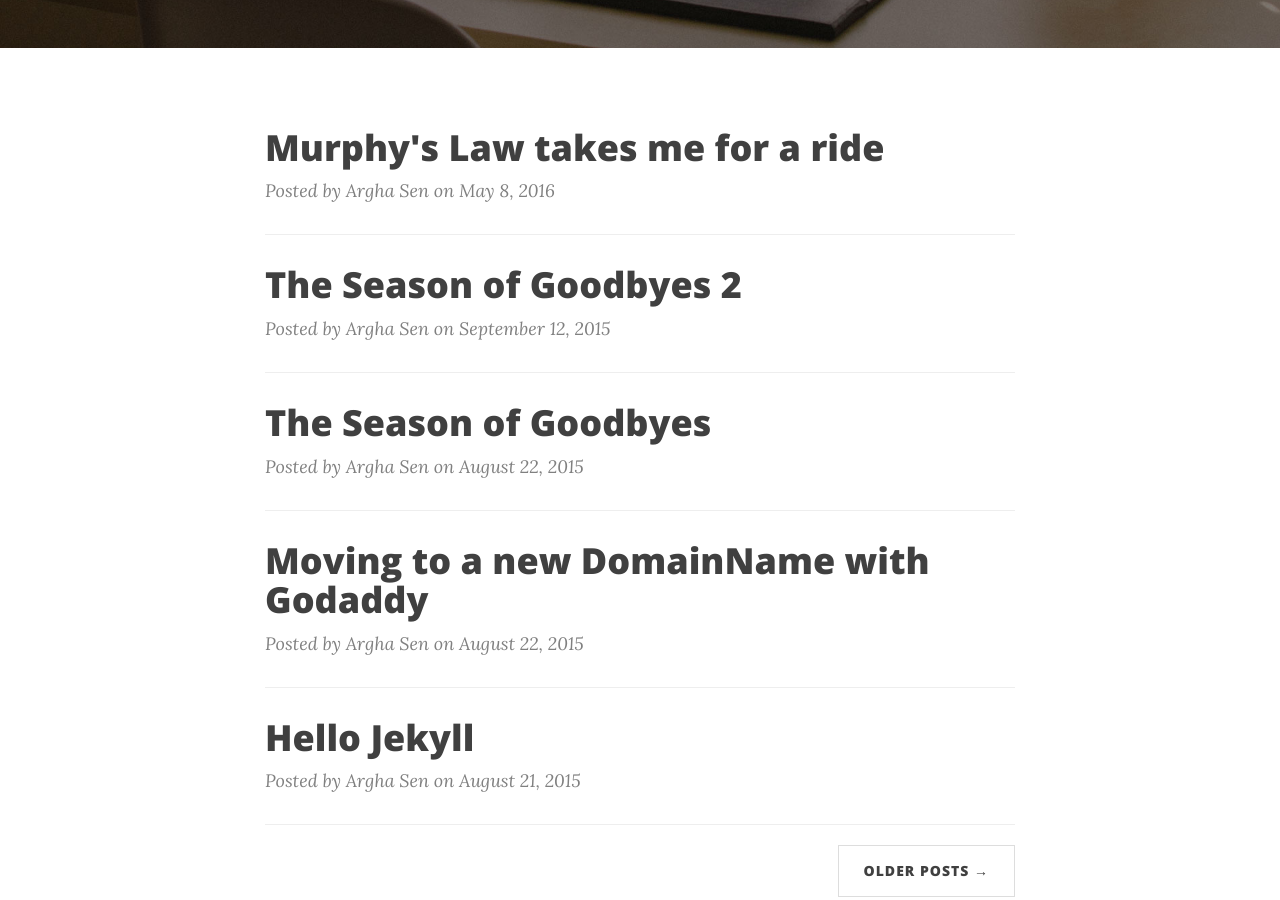
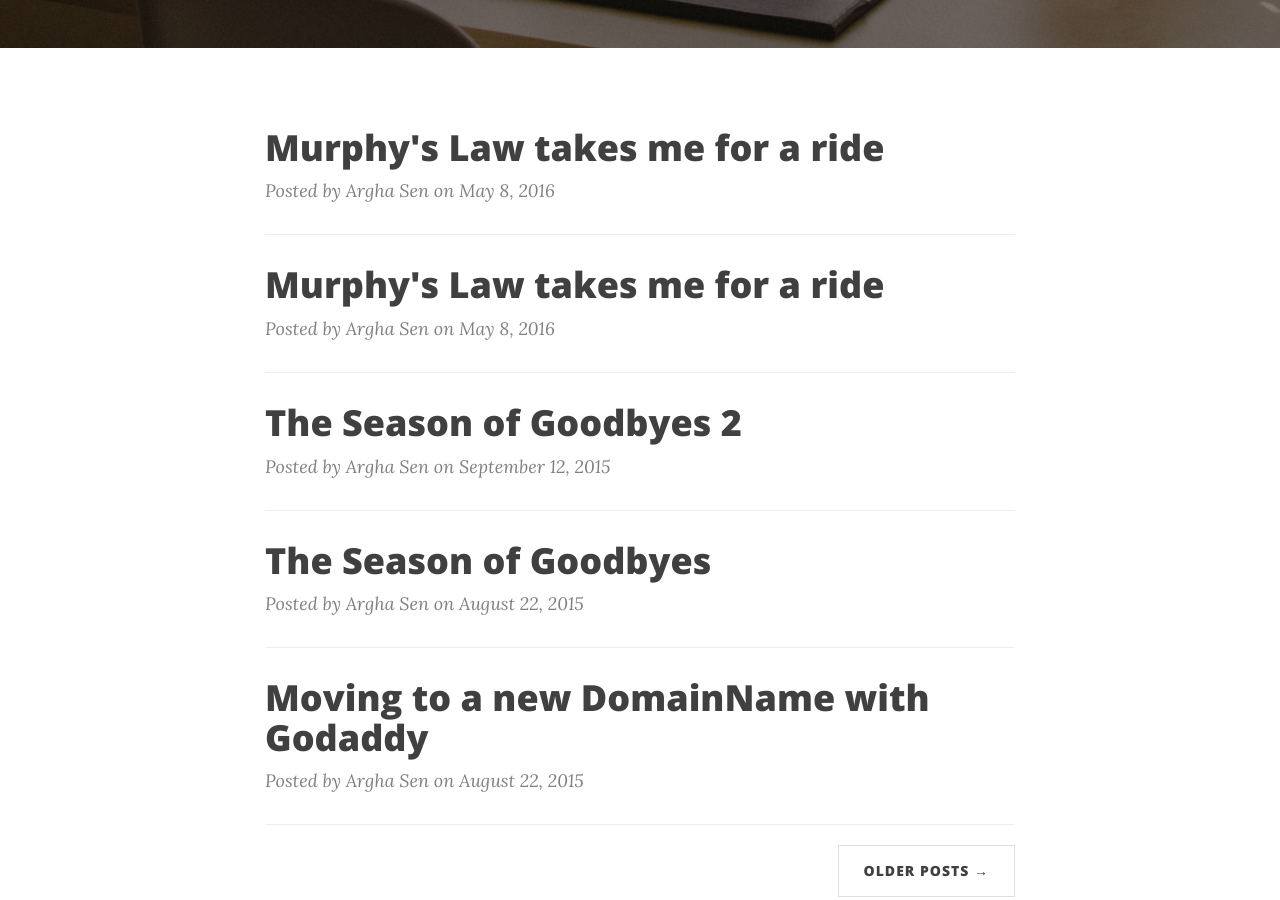
Before and after one commit to arghasen/arghasen.github.io, a Jekyll site: the page built from index.html, in a window 1280 px wide and 900 px high, scrolled down 427 px. Built offline with Jekyll 4.4.1, drawn with Linux system fonts in a browser that asks for light colours; nearby versions of some CDN libraries; the list of posts is cut into pages by our own code; some of the changed lines change nothing that is shown.

Commit message:
Challenge post

```diff
--- a/_config.yml
+++ b/_config.yml
@@ -13,7 +13,7 @@
 
 # Build settings
 markdown: kramdown
-highlighter: pygments
+highlighter: rouge
 paginate: 5
 exclude: ["less","node_modules","Gruntfile.js","package.json","README.md"]
 # Permalinks
--- /dev/null
+++ b/_posts/2018-04-27-Challenge.md
@@ -0,0 +1,59 @@
+---
+layout: post
+title:  "Murphy's Law takes me for a ride"
+date:   2016-05-08 19:30:00 +0530
+categories: travel
+published: true
+tags: Travel Murphy's Law
+author: Argha Sen
+---
+# M2M Challenge - Lets try our hand at a 8 challenges.
+Been a long time since the last post and in the past 2 years we have not done much in terms of improving ourselves. Yesterday I stumbled upon a blog post by [Max Deutsh](https://medium.com/@maxdeutsch/m2m-day-1-completing-12-ridiculously-hard-challenges-in-12-months-9843700c741f) where he tries 12 extremely hard challenges and succeeds in 11 of the 12 challenges and the last one was kind of really unrealistic. I am looking to do something at a much lower scale and target a 75% success rate.
+
+## Why the number 8
+8 is a nice number to be honest. I was born in August 1988 so 8 is my number. Also 8 allows me to take a challenge every month and take stock of what has been done at the end of the year.
+
+## Additional Motivation
+The journey for the next 8 months will be publically documented on this blog. So everyday I will post updates. This is a journey that you will see me undertake publically. For someone who averages a blog a year, this is a big challenge in itself. They say it takes 21 days to make it a habit so lets see where this goes.
+
+## What time do I have to do this?
+I am very pressed with my day job for time so this will be something adding to the difficulty. I work as a Trading Systems Developer with Alphagrep Securities.
+
+## What are the challenges?
+
+I am not yet decided on them all but a few are listed below. The challenges are geared towards things I have wanted to do but have never did due to one thing or the other.
+
+1. Run a 5k under 40 minutes.
+
+   I have never run a 400m race in my life nor I am a regular gym goer. I weigh 90 kilos and not a fit guy by any strech of imagination. I had tried running on treadmill about 2.5 year back and could run at 6.5kmph for 10-12 mins. At that time I used to play some cricket and football though so this challenge will be to get back to the fitness and go better.
+
+2. Hold a Conversation in Kannada for 15 minutes.
+
+    Four years in Bangalore and I cant speak the language.This needs to change and this monthly challenge will help me reach a goal that is necessary.
+
+3. Achieve a Chess ELO of 1600.
+
+    Always enjoyed playing chess but never really gave it a long chance to improve. An ELO of 1600 is a goal to reach from my current sub-1200 ratings. This should make me competitive in Bangalore chess circles.
+
+4. Play a 5 minute song on the guitar.
+
+    I have made several half hearted attempts at playing the guitar but never got past a few days. This would be a huge challenge and I want to play a song on guitar by the end of the month.
+
+5. Build a AI poker bot.
+
+    Machine Learning and AI are really hot topics and I have no real idea of what they are. As a computer scientist it is a field I have never explored and I want to change this in this challenge. I dont know if it is realistically possible to be playing poker AI vs AI matches so if that is not the case then this can be replaced by another game.
+
+6. Reach a typing speed of 50 wpm.
+
+    I suck at typing even after years in front of the computer. I have a decent touch typing now but no speed. So I plan to reach this speed.
+
+
+## Why am I doing this?
+Learining is an exercise that should never end. In the past 2 years I have really neglected that aspect and I am trying this out as a way to get into a habit of lifelong learning.
+
+Max Deutsh's Month2Master has fascinated me and made me curious as to how much can we achieve in a month of practice. Josh Koffman and his 20 hour rule has fascinated me for a long time. It is an opportunity to put both in practice together.
+
+I am looking to see if I can find what is the speed of my learing.
+
+## Am I starting from scratch?
+In most cases, **Yes**. My current state is in the description of the challenges.
```
